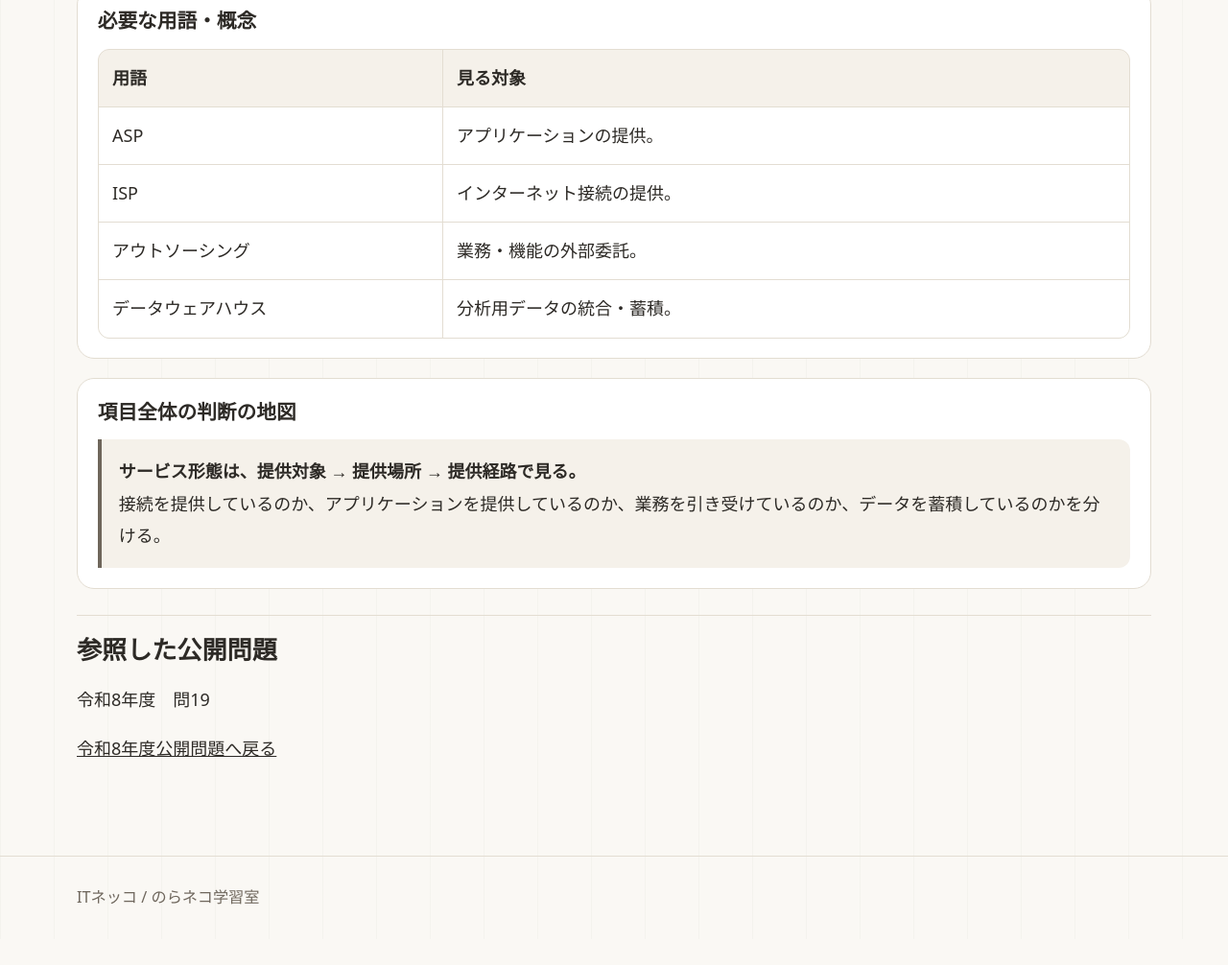
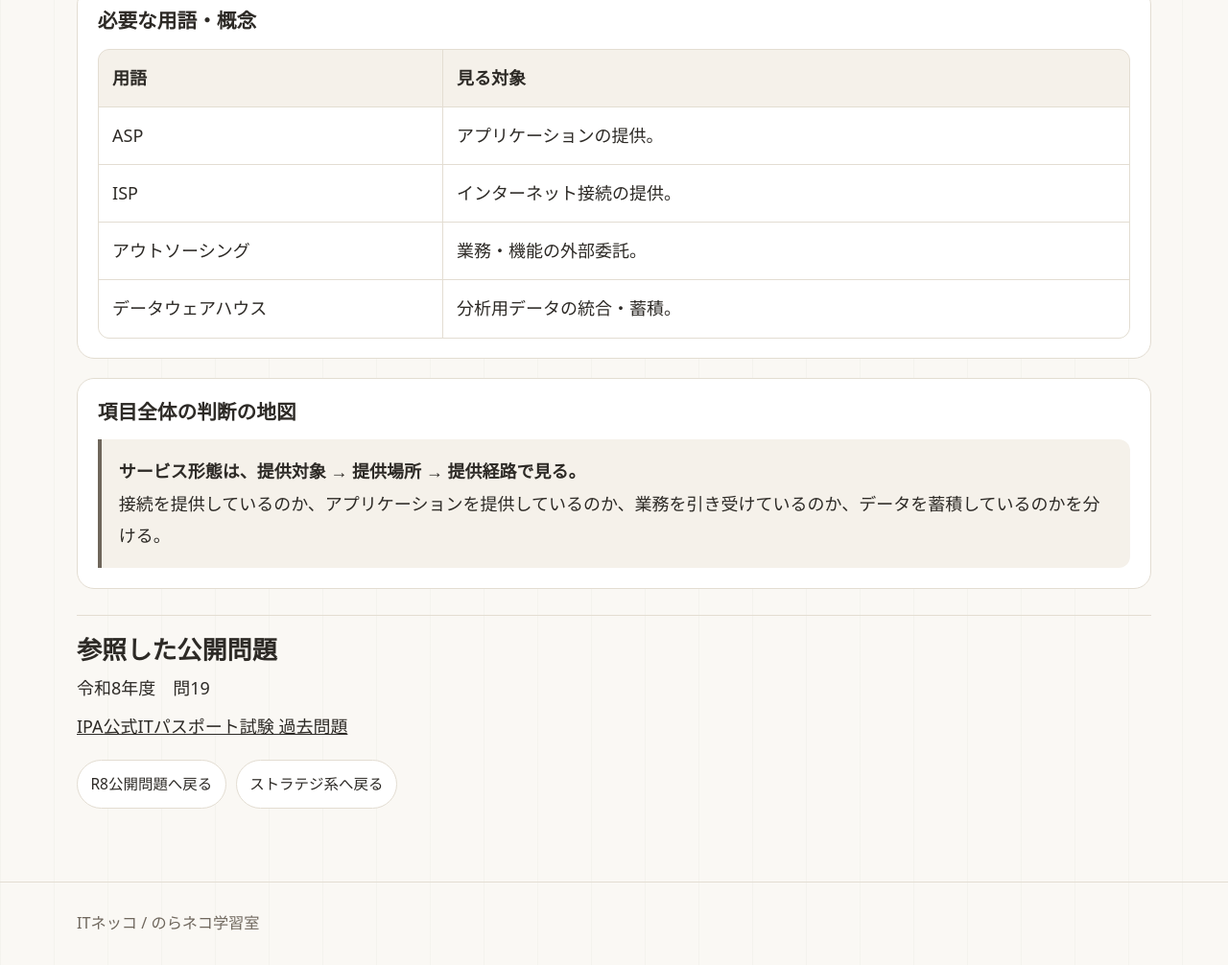
Before and after one commit to esortseld/it_nekko, a plain HTML site: page topics/r08-20-solution-business/index.html in a window 1280 px wide. Shown: the part 1329-2335 px from the top of the page at 96% size. Before the commit the page ends 2308 px from the top, so only its background shows below. Drawn offline with Linux system fonts and the light colour scheme.

Commit message:
Unify reference links layout for item 20

```diff
--- a/topics/r08-20-solution-business/index.html
+++ b/topics/r08-20-solution-business/index.html
@@ -23,6 +23,9 @@
     .solution-map .compare .head{font-weight:700;background:var(--soft)}
     .solution-map .judge{margin-top:.8rem;padding:.95rem 1rem;border-left:4px solid var(--accent);background:var(--soft);border-radius:0 12px 12px 0}
     .solution-map .refs{margin-top:1.5rem;padding-top:1rem;border-top:1px solid var(--color-border,#d9d3c8)}
+    .solution-map .refs p{margin:.35rem 0}
+    .solution-map .return-links{display:flex;flex-wrap:wrap;gap:.55rem;margin-top:1rem}
+    .solution-map .return-links a{padding:.55rem .75rem;border:1px solid var(--color-border,#d9d3c8);border-radius:999px;background:#fff;color:inherit;text-decoration:none;font-size:.86rem}
     @media(max-width:720px){.solution-map .relation,.solution-map .three,.solution-map .compare{grid-template-columns:1fr}.solution-map .compare .head:nth-child(2){display:none}}
   </style>
 </head>
@@ -81,7 +84,13 @@
       <section class="refs">
         <h2>参照した公開問題</h2>
         <p>令和8年度　問19</p>
-        <p><a href="../../past-questions/r08/">令和8年度公開問題へ戻る</a></p>
+        <p>
+          <a href="https://www3.jitec.ipa.go.jp/JitesCbt/html/openinfo/questions.html" target="_blank" rel="noopener noreferrer">IPA公式ITパスポート試験 過去問題</a>
+        </p>
+        <div class="return-links">
+          <a href="../../past-questions/r08/">R8公開問題へ戻る</a>
+          <a href="../../fields/strategy/">ストラテジ系へ戻る</a>
+        </div>
       </section>
     </article>
   </div>
```
